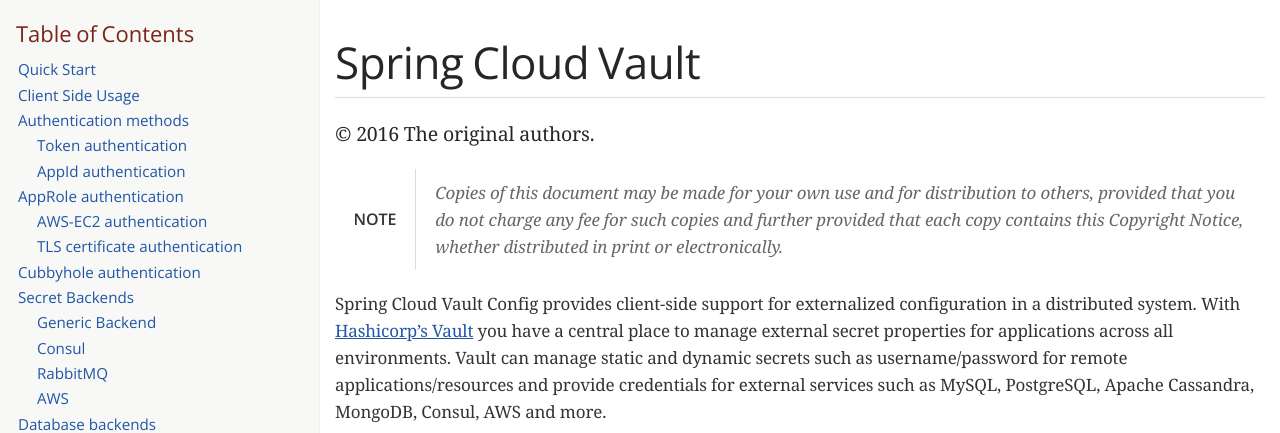
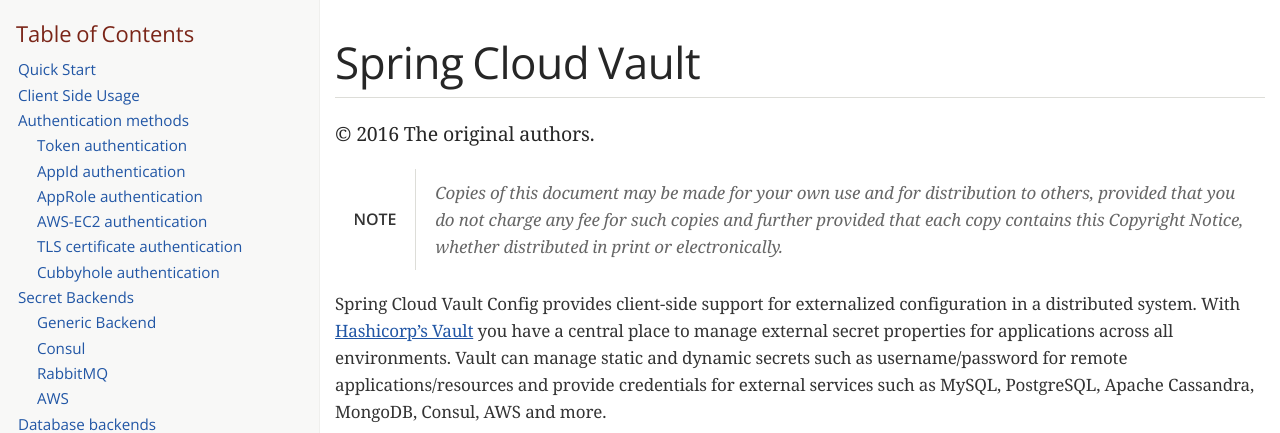
Before and after one commit to spring-cloud/spring-cloud-vault, a Jekyll site: the page spring-cloud-vault-config.html, which Jekyll copies as it is, in a window 1280 px wide. Shown: the top 433 px of the page. Built offline with Jekyll 4.4.1, drawn with Linux system fonts in a browser that asks for light colours; some web fonts are replaced.

```diff
--- a/spring-cloud-vault-config.html
+++ b/spring-cloud-vault-config.html
@@ -428,17 +428,14 @@
 <li><a href="#_client_side_usage">Client Side Usage</a></li>
 <li><a href="#vault.config.authentication">Authentication methods</a>
 <ul class="sectlevel2">
-<li><a href="#_token_authentication">Token authentication</a></li>
+<li><a href="#vault.config.authentication.token">Token authentication</a></li>
 <li><a href="#vault.config.authentication.appid">AppId authentication</a></li>
-</ul>
-</li>
-<li><a href="#_approle_authentication">AppRole authentication</a>
-<ul class="sectlevel2">
-<li><a href="#_aws_ec2_authentication">AWS-EC2 authentication</a></li>
-<li><a href="#_tls_certificate_authentication">TLS certificate authentication</a></li>
-</ul>
-</li>
-<li><a href="#_cubbyhole_authentication">Cubbyhole authentication</a></li>
+<li><a href="#_approle_authentication">AppRole authentication</a></li>
+<li><a href="#vault.config.authentication.awsec2">AWS-EC2 authentication</a></li>
+<li><a href="#vault.config.authentication.clientcert">TLS certificate authentication</a></li>
+<li><a href="#vault.config.authentication.cubbyhole">Cubbyhole authentication</a></li>
+</ul>
+</li>
 <li><a href="#vault.config.backends">Secret Backends</a>
 <ul class="sectlevel2">
 <li><a href="#vault.config.backends.generic">Generic Backend</a></li>
@@ -759,7 +756,7 @@
 methods. Spring Cloud Vault supports token and AppId authentication.</p>
 </div>
 <div class="sect2">
-<h3 id="_token_authentication">Token authentication</h3>
+<h3 id="vault.config.authentication.token">Token authentication</h3>
 <div class="paragraph">
 <p>Tokens are the core method for authentication within Vault.
 Token authentication requires a static token to be provided using the
@@ -970,11 +967,8 @@
 </div>
 </div>
 </div>
-</div>
-</div>
-<div class="sect1">
-<h2 id="_approle_authentication">AppRole authentication</h2>
-<div class="sectionbody">
+<div class="sect2">
+<h3 id="_approle_authentication">AppRole authentication</h3>
 <div class="paragraph">
 <p><a href="https://www.vaultproject.io/docs/auth/app-id.html">AppRole</a> is intended for machine
 authentication, like the deprecated (since Vault 0.6.1) <a href="#vault.config.authentication.appid">AppId authentication</a>.
@@ -1039,8 +1033,9 @@
 <div class="paragraph">
 <p>See also: <a href="https://www.vaultproject.io/docs/auth/approle.html">Vault Documentation: Using the AppRole auth backend</a></p>
 </div>
+</div>
 <div class="sect2">
-<h3 id="_aws_ec2_authentication">AWS-EC2 authentication</h3>
+<h3 id="vault.config.authentication.awsec2">AWS-EC2 authentication</h3>
 <div class="paragraph">
 <p>The <a href="https://www.vaultproject.io/docs/auth/aws-ec2.html">aws-ec2</a>
 auth backend provides a secure introduction mechanism
@@ -1151,7 +1146,7 @@
 </div>
 </div>
 <div class="sect2">
-<h3 id="_tls_certificate_authentication">TLS certificate authentication</h3>
+<h3 id="vault.config.authentication.clientcert">TLS certificate authentication</h3>
 <div class="paragraph">
 <p>The <code>cert</code> auth backend allows authentication using SSL/TLS client
 certificates that are either signed by a CA or self-signed.</p>
@@ -1192,11 +1187,8 @@
 <p>See also: <a href="https://www.vaultproject.io/docs/auth/cert.html">Vault Documentation: Using the Cert auth backend</a></p>
 </div>
 </div>
-</div>
-</div>
-<div class="sect1">
-<h2 id="_cubbyhole_authentication">Cubbyhole authentication</h2>
-<div class="sectionbody">
+<div class="sect2">
+<h3 id="vault.config.authentication.cubbyhole">Cubbyhole authentication</h3>
 <div class="paragraph">
 <p>Cubbyhole authentication uses Vault primitives to provide a secured authentication
 workflow. Cubbyhole authentication uses tokens as primary login method.
@@ -1263,6 +1255,7 @@
 <p><a href="https://www.vaultproject.io/docs/concepts/response-wrapping.html">Vault Documentation: Response Wrapping</a></p>
 </li>
 </ul>
+</div>
 </div>
 </div>
 </div>
```
Also changed, not shown: index.html (+3 -6 lines).
